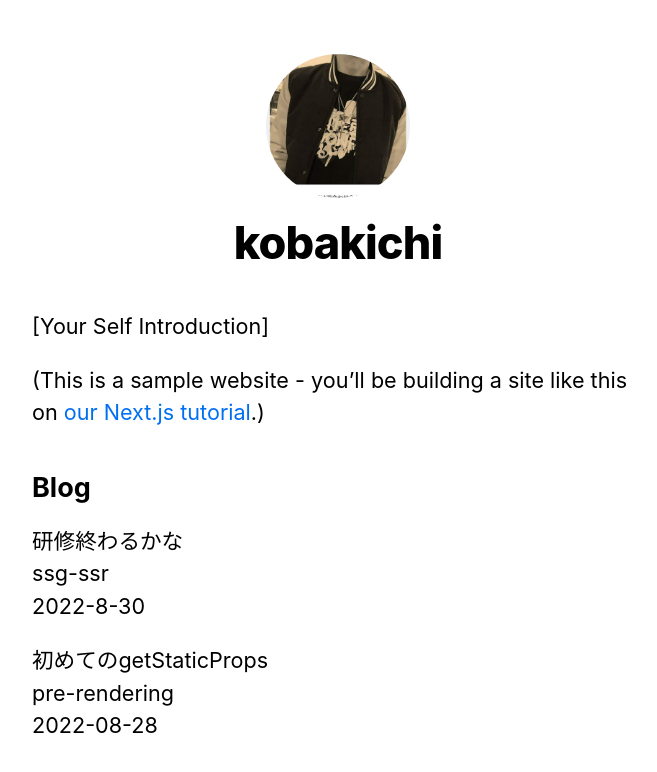
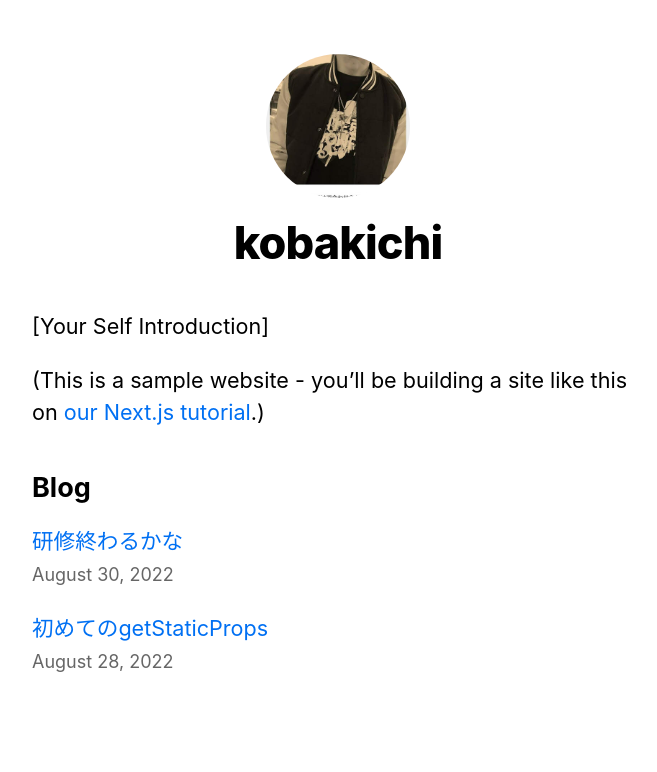
Before and after one commit to kobakichi/Next-js-tutorial, a Next.js app: page / in a window 1280 px wide. Shown: the top 772 px of the page, without its empty margins (302-959 px from the left). Built offline with nearby package versions, Linux system fonts and the light colour scheme.

Commit message:
ブログのトップからそれぞれの画面に遷移できるようにした

```diff
--- /dev/null
+++ b/components/date.js
@@ -0,0 +1,13 @@
+import { parseISO, format } from "date-fns";
+
+export const Date = ({ dateString }) => {
+  const date = parseISO(dateString);
+  console.log(date);
+  return (
+    <>
+      <time dateTime={dateString}>{format(date, "LLLL d, yyyy")}</time>
+    </>
+  );
+};
+
+export default Date;
--- a/lib/posts.js
+++ b/lib/posts.js
@@ -63,6 +63,7 @@
   });
 }
 
+// idに元付いたブログの投稿データを返却する関数
 export async function getPostData(id) {
   const fullPath = path.join(postsDirectory, `${id}.md`);
   const fileContents = fs.readFileSync(fullPath, "utf8");
--- a/package.json
+++ b/package.json
@@ -6,6 +6,7 @@
     "start": "next start"
   },
   "dependencies": {
+    "date-fns": "^2.29.2",
     "gray-matter": "^4.0.3",
     "next": "latest",
     "react": "17.0.2",
--- a/pages/index.js
+++ b/pages/index.js
@@ -2,6 +2,8 @@
 import Layout, { siteTitle } from "../components/layout";
 import utilStyles from "../styles/utils.module.css";
 import { getSortedPostsData } from "../lib/posts";
+import Link from "next/link";
+import Date from "../components/date";
 
 export async function getStaticProps() {
   const allPostsData = getSortedPostsData();
@@ -30,11 +32,13 @@
         <ul className={utilStyles.list}>
           {allPostsData.map(({ id, date, title }) => (
             <li className={utilStyles.listItem} key={id}>
-              {title}
+              <Link href={`/posts/${id}`}>
+                <a>{title}</a>
+              </Link>
               <br />
-              {id}
-              <br />
-              {date}
+              <small className={utilStyles.lightText}>
+                <Date dateString={date} />
+              </small>
             </li>
           ))}
         </ul>
--- a/posts/ssg-ssr.md
+++ b/posts/ssg-ssr.md
@@ -1,6 +1,6 @@
 ---
 title: "研修終わるかな"
-date: "2022-8-30"
+date: "2022-08-30"
 ---
 
 We recommend using **Static Generation** (with and without data) whenever possible because your page can be built once and served by CDN, which makes it much faster than having a server render the page on every request.
```
Also changed, not shown: pages/posts/[id].js (+14 -7 lines), 1 other file (tests, documents, lock files or other folders).
